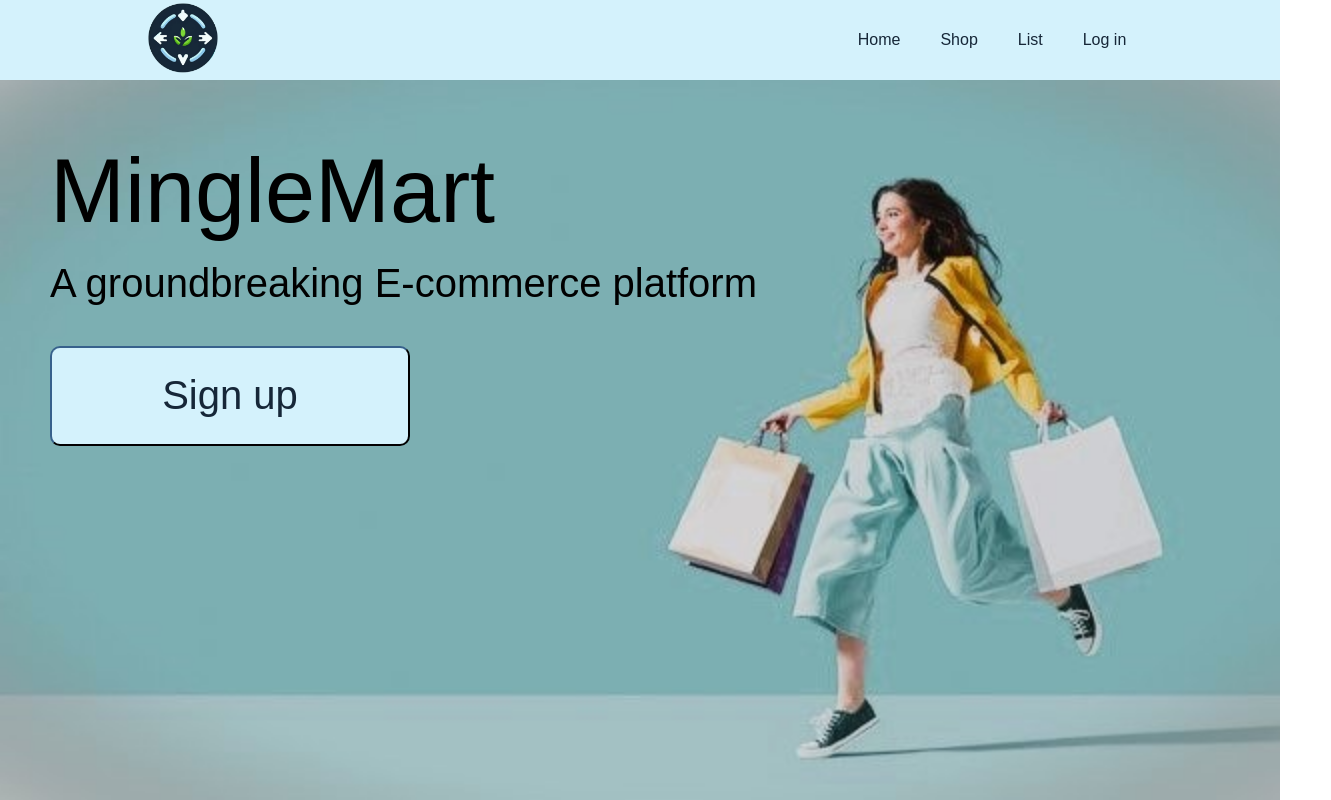
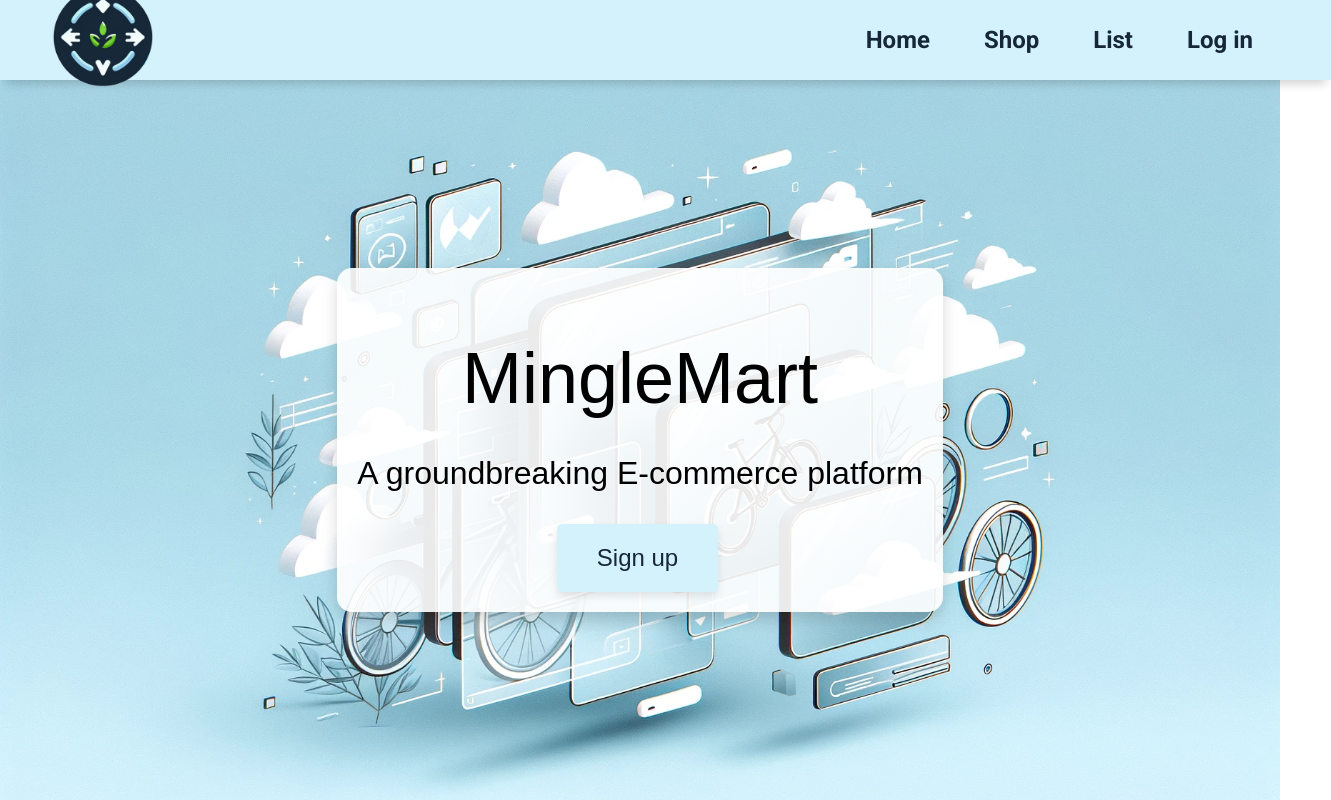
Before and after one commit to Dundy703/CEN3031-Project, a React (Create React App) app in the folder frontend/: page / in a window 1280 px wide. Shown: the whole page, 1331 px wide, since content can reach past the window. Built offline with nearby package versions, Linux system fonts and the light colour scheme.

Commit message:
modified css

```diff
--- a/frontend/src/styles/Home.css
+++ b/frontend/src/styles/Home.css
@@ -2,41 +2,56 @@
     width: 100%;
     height: 90vh;
     display: flex;
+    align-items: center; /* Center content vertically */
+    justify-content: center; /* Center content horizontally */
     background-size: cover;
     background-repeat: no-repeat;
+    background-position: center; /* Ensure background image is centered */
 }
 
 .infoBox {
     position: relative;
     overflow: hidden;
-    width: auto;
-    margin-left: 50px;
+    max-width: 600px; /* Limit the maximum width */
+    margin: 20px; /* Add some space around */
+    text-align: center; /* Center text inside the infoBox */
+    background: rgba(255, 255, 255, 0.9); /* White background with 80% opacity */
+    border-radius: 15px; /* Rounded corners for the background */
+    padding: 20px; /* Padding around the content */
+    box-shadow: 0 8px 16px rgba(0, 0, 0, 0.15); /* Updated shadow for more depth */
 }
 
 .infoBox h1 {
-    font-size: 90px;
-    height: 60px;
-    font-weight: 50;
+    font-size: 4.5rem; /* Start with a large size for large displays */
+    margin-bottom: 0.5em; /* Provide spacing below the heading */
+    font-weight: 500; /* Adjust weight - browser default for bold is usually 700 */
     color: black;
 }
 
 .infoBox p {
-    padding: 0;
-    font-size: 40px;
+    font-size: 2rem; /* Large but readable on all devices */
     font-weight: lighter;
     color: black;
+    margin-bottom: 1em; /* Provide spacing below paragraph */
 }
 
 .infoBox button {
     color: #162738;
     cursor: pointer;
     background-color: #d4f2fc;
-    border-radius: 10px;
-    border-color: #162738;
-    margin-right: 20px;
-    height: 100px;
-    width: 360px;
-    font-size: 40px;
+    border: none; /* Remove border */
+    border-radius: 5px;
+    padding: 20px 40px; /* Padding instead of height/width for better flexibility */
+    font-size: 1.5rem; /* Make font size responsive */
     text-decoration: none;
-    justify-content: center;
+    display: inline-block; /* Make button inline for centering */
+    transition: background-color 0.3s ease, box-shadow 0.3s ease; /* Smooth transitions */
+    box-shadow: 0 4px 8px rgba(0, 0, 0, 0.1); /* Subtle shadow for buttons */
+    margin-right: 5px; /* Add a margin to the right of each button */
 }
+
+
+.infoBox button:hover {
+    background-color: #bde4fb; /* Lighter shade on hover */
+    box-shadow: 0 6px 12px rgba(0, 0, 0, 0.2); /* Darker shadow on hover for a lifting effect */
+}
--- a/frontend/src/styles/Navbar.css
+++ b/frontend/src/styles/Navbar.css
@@ -3,42 +3,51 @@
   height: 10vh;
   background-color: #d4f2fc;
   display: flex;
-    flex-direction: row;
+  justify-content: space-between;
+  align-items: center;
+  padding: 0 2%;
+  box-shadow: 0 8px 10px -5px rgba(0, 0, 0, 0.2);
+  z-index: 1000;
 }
 
 .navbar .leftSide {
-    flex: 50%;
-    height: 100%;
   display: flex;
   align-items: center;
-    padding-left: 10%;
 }
 
 .navbar .leftSide img {
-    width: 70px;
+  height: 80%;
+  max-width: 100px;
 }
 
 .navbar .rightSide {
-    flex: 50%;
-    height: 100%;
   display: flex;
   align-items: center;
-    justify-content: center;
+  justify-content: flex-end;
+  padding-right: 2%;
 }
 
-  .navbar a {
+.navbar a, .navbar .rightSide button {
+  font-family: 'Roboto', sans-serif;
+  font-weight: bold;
   color: #162738;
   text-decoration: none;
-    margin: 20px;
+  margin: 0 10px;
+  padding: 10px 15px;
+  font-size: 1.5rem;
+  transition: color 0.3s ease, background-color 0.3s ease;
+  border: 2px solid transparent;
+  border-radius: 5px;
+  background-color: transparent; /* Set the initial background color to transparent */
 }
 
-  .navbar .rightSide button {
-    background-color: transparent;
-    border: none;
-    color: #162738;
-    cursor: pointer;
+.navbar a:hover, .navbar .rightSide button:hover {
+  color: #0a1c2b;
+  background-color: #e6f7ff; /* Slightly different from the navbar color on hover */
 }
 
 .navbar .rightSide svg {
-    font-size: 40px;
+  font-size: 2rem;
+  color: inherit;
+  cursor: pointer;
 }
--- a/frontend/src/styles/Shop.css
+++ b/frontend/src/styles/Shop.css
@@ -86,15 +86,3 @@ p {
 .shop button:hover {
   background-color: #658fce;
 }
-
-/* Responsive adjustments */
-@media (max-width: 768px) {
-  .card {
-    width: 80%; /* Makes the card width responsive */
-    height: auto; /* Adjusts height based on content */
-  }
-
-  .card img {
-    max-width: 100%; /* Image uses full width of the card */
-  }
-}
```
Also changed, not shown: frontend/src/assets/shop.jpg. Lines whose indentation alone changed are shown as unchanged.
